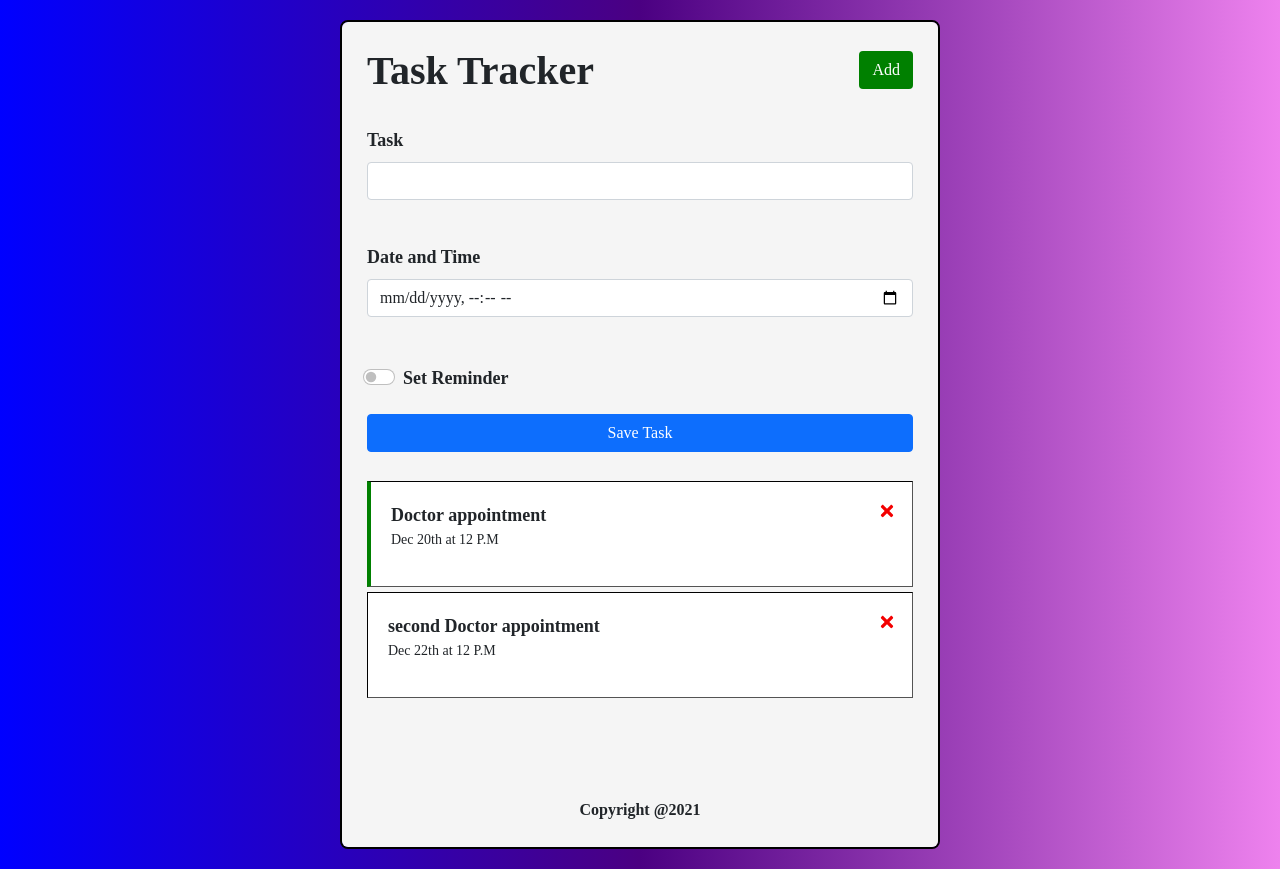
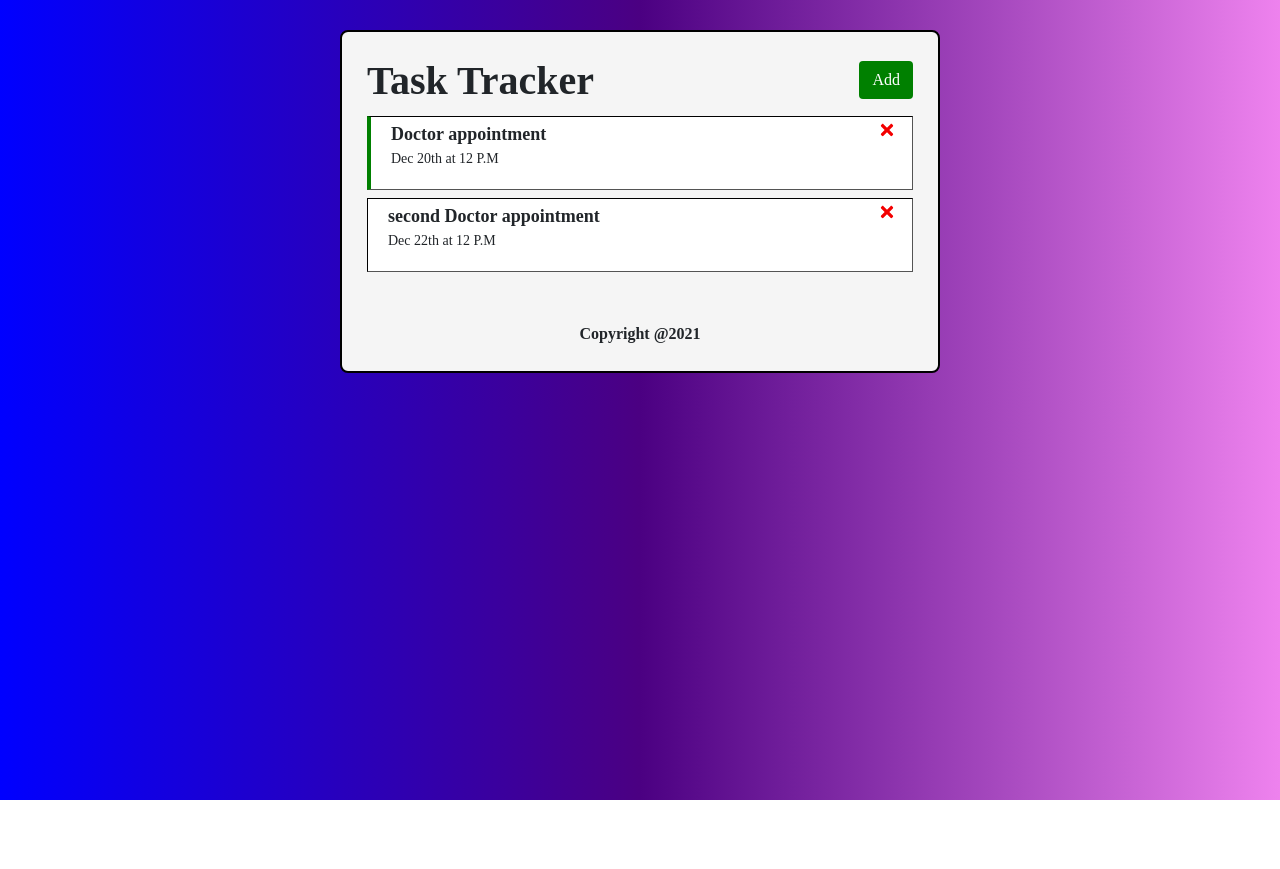
Before and after one commit to sudo0511/task-tracker, a React (Create React App) app: page / in a window 1280 px wide. After the commit the page ends 800 px from the top, so only its background shows below. Built offline with nearby package versions, Linux system fonts and the light colour scheme; a web font is replaced by a local one.

Commit message:
toggle task add container added

```diff
--- a/src/App.js
+++ b/src/App.js
@@ -5,6 +5,7 @@ import Header from "./components/Header";
 import Tasks from "./components/Tasks";
 
 function App() {
+  const [addTaskToggle, setaddTaskToggle] = useState(false);
   const [tasks, setTasks] = useState([
     {
       id: 1,
@@ -48,7 +49,7 @@ function App() {
   return (
     <div className="container">
       <Header />
-      <AddTask onAdd={addTask} />
+      {addTaskToggle && <AddTask onAdd={addTask} />}
       <Tasks tasks={tasks} onDelete={deleteTask} onToggle={reminder} />
       <Footer />
     </div>
--- a/src/components/Task.js
+++ b/src/components/Task.js
@@ -3,7 +3,7 @@ import { FaTimes } from "react-icons/fa";
 const Task = ({ task, onDelete, onToggle }) => {
   return (
     <div
-      className={`card card-space ${task.reminder ? "reminder" : ""}`}
+      className={`card my-2 py-1 card-space ${task.reminder ? "reminder" : ""}`}
       onDoubleClick={() => onToggle(task.id)}
     >
       <strong>{task.text}</strong>
--- a/src/index.css
+++ b/src/index.css
@@ -12,7 +12,7 @@ body {
 }
 
 .container {
-  margin: 20px auto;
+  margin: 30px auto;
   max-width: 600px;
   min-height: 300px;
   border: solid 2px black;
@@ -27,7 +27,7 @@ body {
 }
 
 header {
-  margin-bottom: -20px;
+  margin-bottom: -5px;
   margin-left: 10px;
   margin-right: 10px;
   display: flex;
@@ -41,7 +41,7 @@ h1 {
 }
 
 footer {
-  margin-top: 100px;
+  margin-top: 50px;
   margin-bottom: 10px;
   text-align: center;
 }
@@ -55,7 +55,7 @@ footer {
 }
 .card-space {
   position: relative;
-  margin: 5px 10px;
+  margin: auto 10px;
   border: inset 1px black;
 }
 
```
